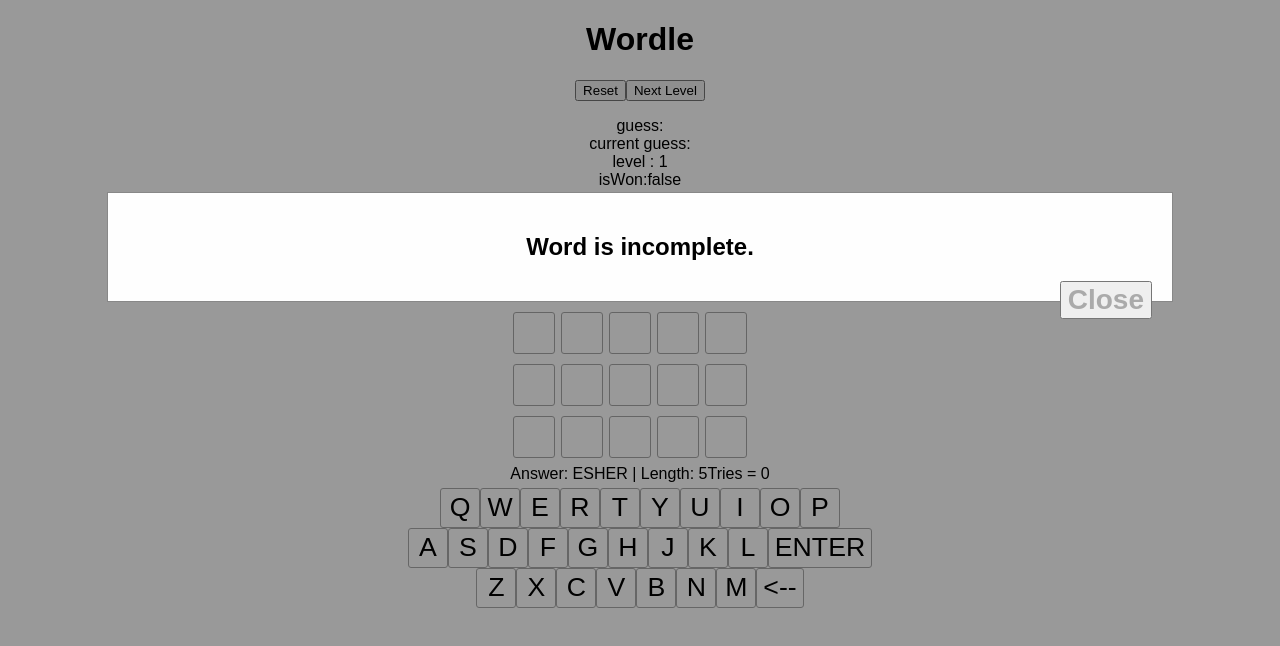
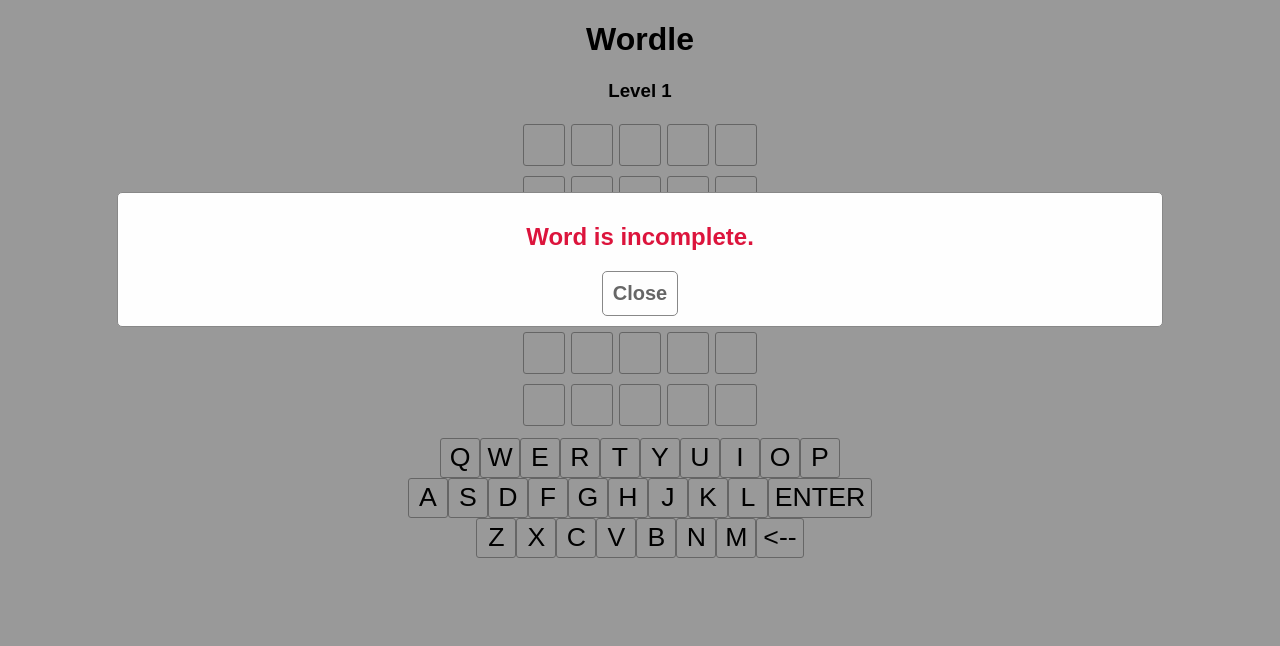
Before and after one commit to Marcowcm/OfflineWordle, a React (Create React App) app in the folder woordle/: page / in a window 1280 px wide. Both pictures are taken after a click on the button "ENTER". Shown: the top 646 px of the page. Built offline with nearby package versions, Linux system fonts and the light colour scheme.

Commit message:
fixed duplicated listeners

```diff
--- a/woordle/src/App.tsx
+++ b/woordle/src/App.tsx
@@ -28,7 +28,7 @@
   const onChar = useCallback((value: string) => {
     if (
       solution.length > currentGuess.length &&
-      guesses.length < solution.length
+      guesses.length < solution.length + 1
     ) {
       setCurrentGuess(`${currentGuess}${value}`);
     }
@@ -42,6 +42,7 @@
   }, [currentGuess]);
 
   const onEnter = useCallback(() => {
+    console.log('OnEnter guess:'+currentGuess);
     if (isWon || isLost) {
       return;
     }
@@ -60,7 +61,7 @@
         } else {
           /* WRONG, next guess */
           setCurrentGuess("");
-          if (guesses.length === solution.length - 1) {
+          if (guesses.length === solution.length) {
             setIsLost(true);
           }
         }
@@ -101,22 +102,6 @@
     setAlert(0);
   },[])
 
-  /* keyListener */
-  useEffect(() => {
-    const listener = (e: KeyboardEvent) => {
-      if (e.key === "Enter") {
-        onEnter();
-      } else if (e.key === "Backspace") {
-        onDelete();
-      } else {
-        const k = e.key.toUpperCase();
-        if (k.length === 1 && k >= "A" && k <= "Z") {
-          onChar(k);
-        }
-      }
-    };
-    window.addEventListener("keyup", listener);
-  }, [onEnter,onDelete,onChar,currentGuess,solution]);
 
   /* onKeyPress KeyId keyValue */
   useEffect(() => {setSolution(getNewWord(level));
@@ -127,18 +112,13 @@
 
   return (
     <div className="App">
-      <h1>Wordle</h1>
-      <div>
-        <button onClick={newGame}>Reset</button>
-        <button onClick={nextLevel}>Next Level</button>
-        <p>guess:{guesses.toString()}
-        <br></br> current guess:{currentGuess}
-        <br></br>
-        level : {level}
-        <br></br> isWon:{isWon.toString()}</p>
+      <div className="Title">
+        <h1>Wordle</h1>
       </div>
+      <div className="Game">
+        <h3>Level {level}</h3>
       <Grid
-        maxTries={solution.length}
+        maxTries={solution.length + 1}
         solution={solution}
         guesses={guesses}
         currentGuess={currentGuess}
@@ -150,6 +130,7 @@
       <LostModal isOpen={isLost} info={modalInfo} Action={newGame} />
       <AlertModal alert={alert} action={resetAlert} />
       <CompletionModal isOpen={isWon && level===5} info={modalInfo} Action={newGame} ></CompletionModal>
+      </div>
     </div>
   );
 }
--- a/woordle/src/components/Alert.tsx
+++ b/woordle/src/components/Alert.tsx
@@ -16,7 +16,7 @@
         <>
       <div className="modal container">
         {/* Content */}
-        <div className="modal-content">
+        <div className="modal-content alert">
           <h2>{alertContent[alert-1]}</h2>
           {/* Actions */}
           <button className="modal-action" onClick={action}>
--- a/woordle/src/components/gameLogics.tsx
+++ b/woordle/src/components/gameLogics.tsx
@@ -1,5 +1,5 @@
 /* eslint-disable array-callback-return */
-import { getWord , getWordOnline, isValidWord } from "./words";
+import { getWord, isValidWord } from "./words";
 
 export const getStatus = (solution:string , guess:string) => {
   const ref = Array.from(solution.split(""));
--- a/woordle/src/components/grid/Grid.tsx
+++ b/woordle/src/components/grid/Grid.tsx
@@ -35,10 +35,10 @@
           <EmptyRow solution={solution} key={i} />
         ))}
 
-        <div>
+        {/* <div>
           Answer: {solution} | Length: {solution.length}
           Tries = {guesses.length}
-        </div>
+        </div> */}
 
       </div>
     </>
--- a/woordle/src/components/keyboard/Keyboard.tsx
+++ b/woordle/src/components/keyboard/Keyboard.tsx
@@ -1,5 +1,7 @@
 import { Key } from "./Key";
 import { letterState } from "../gameLogics";
+import { useEffect } from 'react'
+
 type Props = {
   onChar: (value: string) => void;
   onEnter: () => void;
@@ -15,6 +17,25 @@
       onChar(value);
     }
   };
+  useEffect(() => {
+    const listener = (e: KeyboardEvent) => {
+      if (e.key === "Enter") {
+        onEnter();
+      } else if (e.key === "Backspace") {
+        onDelete();
+      } else {
+        const k = e.key.toUpperCase();
+        if (k.length === 1 && k >= "A" && k <= "Z") {
+          onChar(k);
+        }
+      }
+    };
+    window.addEventListener("keyup", listener);
+    return () =>
+    {
+      window.removeEventListener("keyup",listener)
+    }
+  }, [onEnter,onDelete,onChar]);
   return (
     <div className="keyboard">
 
--- a/woordle/src/styles.css
+++ b/woordle/src/styles.css
@@ -101,22 +101,32 @@
 .modal-content {
   background-color: #fefefe;
   margin: 15% auto; /* 15% from the top and centered */
-  padding: 20px;
+  padding: 10px;
   border: 1px solid #888;
   width: 80%; /* Could be more or less, depending on screen size */
+  border-radius: 5px;
 }
 .modal-action {
-  color: #aaa;
-  float: right;
-  font-size: 28px;
+  color: #666;
+  background-color: rgba(0, 0, 0, 0);
+  /* float: inline-end; */
+  font-size: 20px;
+  padding: 10px;
   font-weight: bold;
+  border: 1px solid #888;
+  border-radius: 5px;
 }
 
 .modal-action:hover,
 .modal-action:focus {
   color: black;
+  background-color: rgba(0, 0, 0, 0.2);
+  border: 1px solid black;
   text-decoration: none;
   cursor: pointer;
+}
+.alert{
+  color: crimson;
 }
 
 @media only screen and (min-width: 600px) {
```
